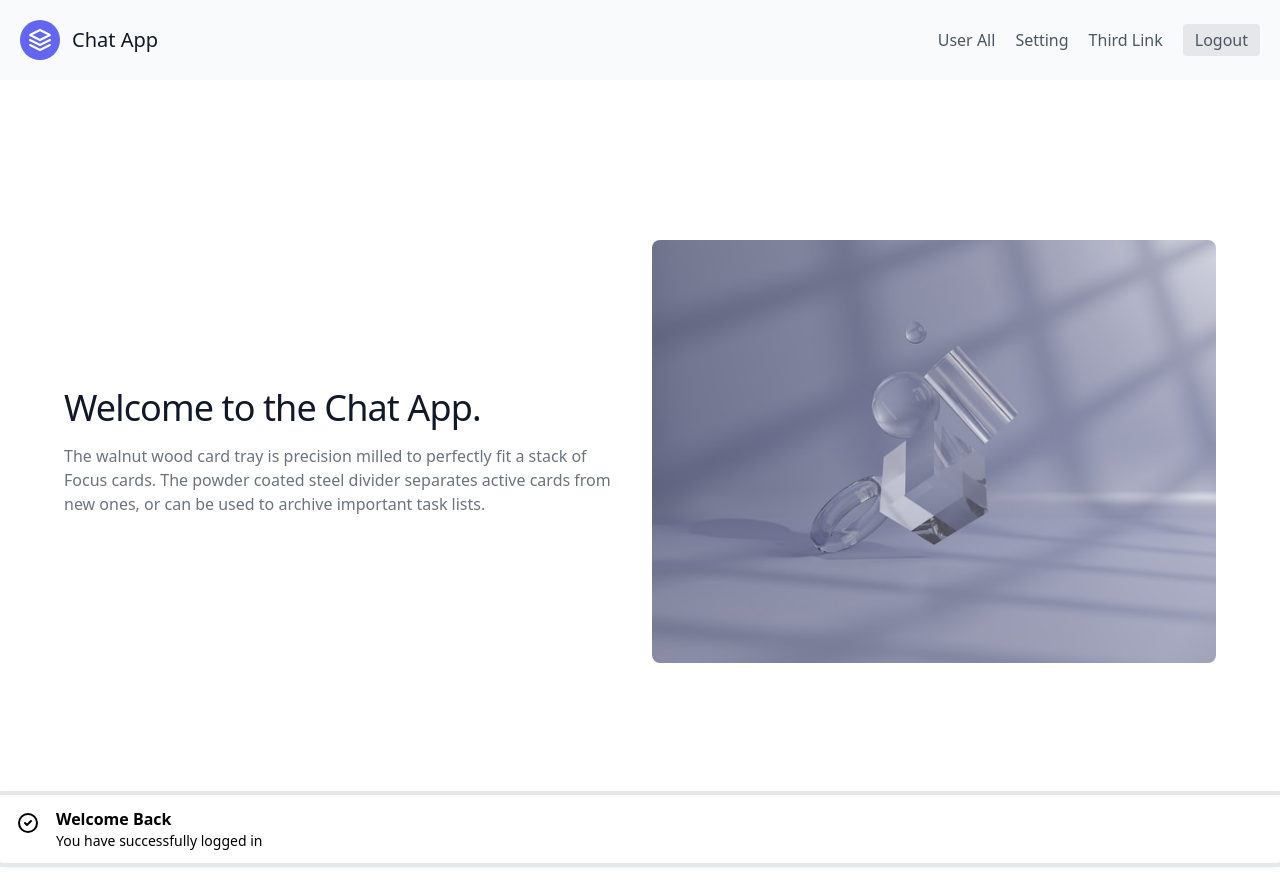
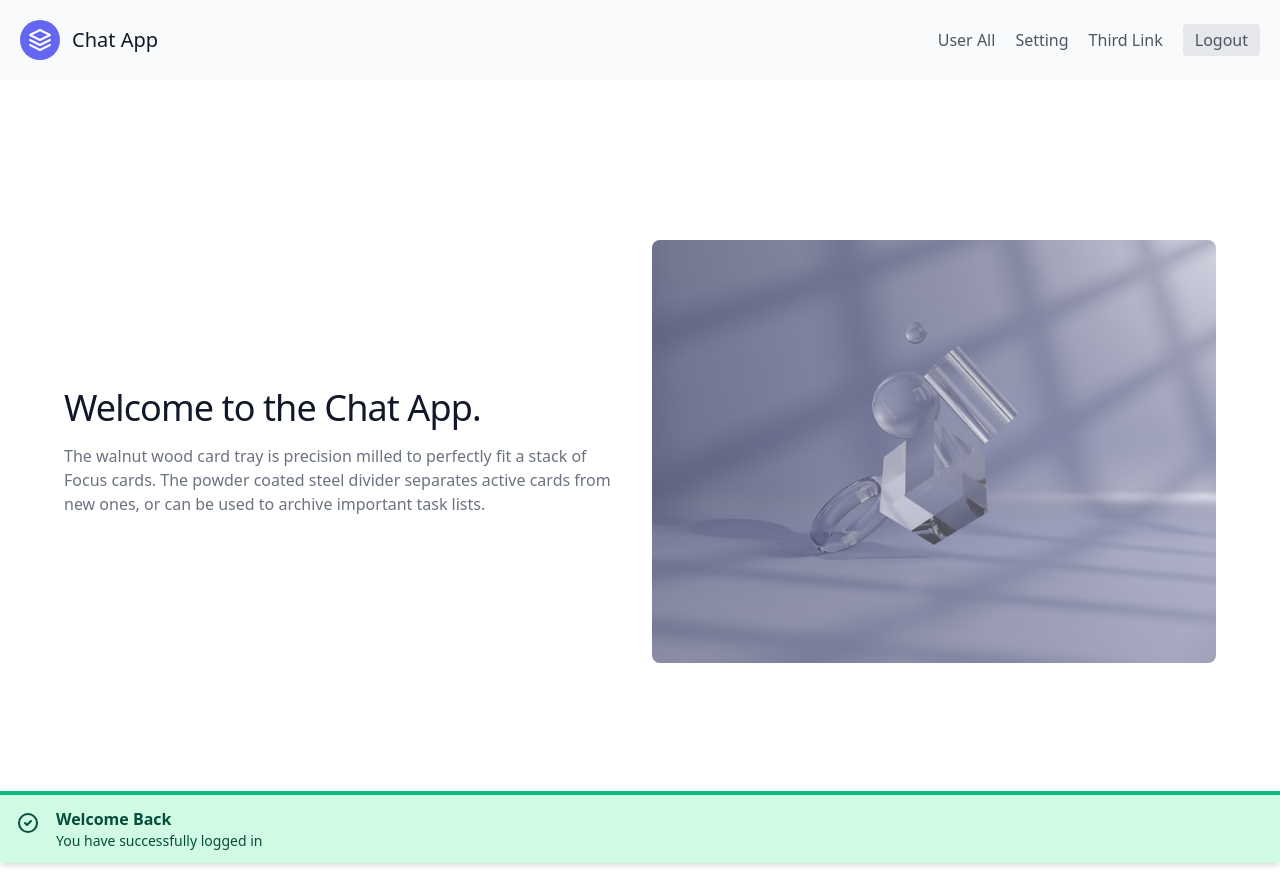
Before and after one commit to sccala/shadow_social, a React (Create React App) app: page /home in a window 1280 px wide. Shown: the top 883 px of the page. Built offline with nearby package versions, Linux system fonts and the light colour scheme.

Commit message:
message fixed

```diff
--- a/src/components/atoms/message/MessageBanner.tsx
+++ b/src/components/atoms/message/MessageBanner.tsx
@@ -10,18 +10,19 @@ type Props = {
   bgColor: string
   textColor: string
   borderColor: string
+  svgIcon: string
 }
 
 export const MessageBanner: VFC<Props> = memo(props => {
-  const { title, description, bgColor, textColor, borderColor } = props
+  const { title, description, bgColor, textColor, borderColor, svgIcon } = props
   return (
     <>
       <div
         className={classnames(
-          'pointer-events-auto border-t-4 rounded-b px-4 py-3 shadow-md duration-1000',
-          { bgColor },
-          { textColor },
-          { borderColor }
+          'pointer-events-auto border-t-4 rounded-b px-4 py-3 shadow-md mb-8 duration-1000',
+          bgColor,
+          textColor,
+          borderColor
         )}
         role='alert'
       >
@@ -38,9 +39,10 @@ export const MessageBanner: VFC<Props> = memo(props => {
                 stroke-linecap='round'
                 stroke-linejoin='round'
                 stroke-width='2'
-                d='M9 12l2 2 4-4m6 2a9 9 0 11-18 0 9 9 0 0118 0z'
+                d={svgIcon}
               />
             </svg>
+
           </div>
           <div>
             <p className='font-bold'>{title}</p>
--- a/src/components/molecules/Messages.tsx
+++ b/src/components/molecules/Messages.tsx
@@ -6,9 +6,10 @@ export const MessageSuccess: VFC = () => {
     <MessageBanner
       title='Welcome Back'
       description='You have successfully logged in'
-      bgColor='.bg-green-100'
-      textColor='.green-900'
-      borderColor='.border-green-500'
+      bgColor='bg-green-100'
+      textColor='text-green-900'
+      borderColor='border-green-500'
+      svgIcon='M9 12l2 2 4-4m6 2a9 9 0 11-18 0 9 9 0 0118 0z'
     />
   )
 }
@@ -19,8 +20,9 @@ export const MessageError: VFC = () => {
       title='Oops'
       description='Something went wrong. Please try again.'
       bgColor='bg-red-100'
-      textColor='red-900'
+      textColor='text-red-900'
       borderColor='border-red-500'
+      svgIcon='M12 8v4m0 4h.01M21 12a9 9 0 11-18 0 9 9 0 0118 0z'
     />
   )
 }
```
